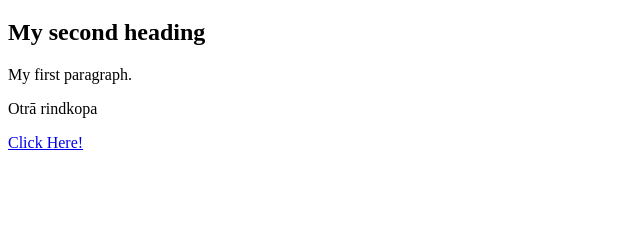
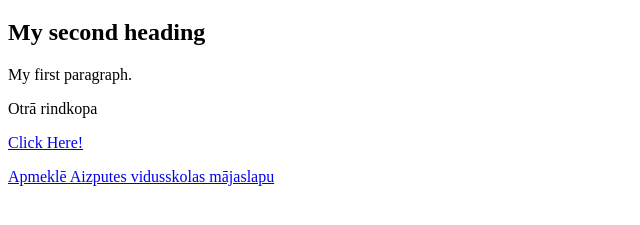
Before and after one commit to Tiinaa123/my---first---webpage, a plain HTML site: page index.html in a window 1280 px wide. Shown: the part 61-286 px from the top of the page, without its empty margins (0-640 px from the left). Drawn offline with Linux system fonts and the light colour scheme.

Commit message:
Second link is added

```diff
--- a/index.html
+++ b/index.html
@@ -9,6 +9,7 @@
 <p>Otrā rindkopa</p>
 <p><a href="button.html">Click Here!</a></p>
 
+  <p><a href="https://aizoutes.edu.lv"> Apmeklē Aizputes vidusskolas mājaslapu</a></p>
 
-</body>
+  </body>
 </html>
```
